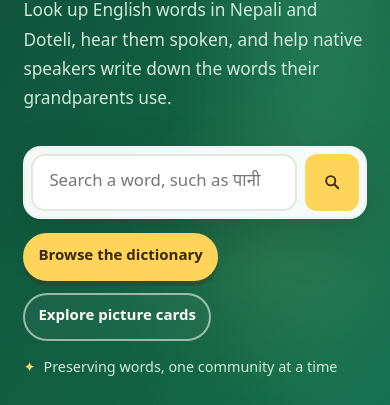
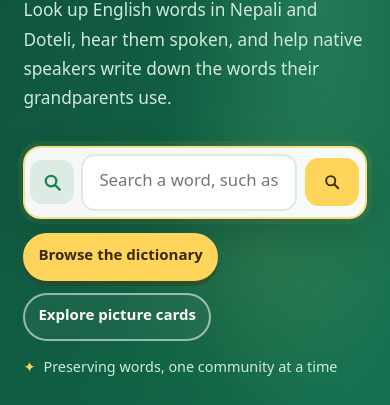
Before and after one commit to PJs-World/Prativa-Joshi-sabda-ghar, a website: page index.html in a window 390 px wide. Shown: the part 404-809 px from the top of the page. Drawn offline with Linux system fonts and the light colour scheme; no server answers.

Commit message:
feat: enhance hero search and search form with new icon and improved styling

```diff
--- a/css/style.css
+++ b/css/style.css
@@ -408,25 +408,46 @@ button.danger {
 
 .hero-search {
   display: grid;
-  grid-template-columns: minmax(0,1fr) auto;
+  grid-template-columns: 44px minmax(0,1fr) auto;
   gap: 8px;
-  padding: 7px;
+  align-items: center;
+  padding: 6px;
   background: rgba(255,255,255,.96);
-  border: 1px solid rgba(255,255,255,.72);
-  border-radius: 18px;
+  border: 2px solid rgba(255,212,91,.72);
+  border-radius: 20px;
   max-width: 560px;
   margin: 0 0 14px;
-  box-shadow: 0 18px 44px rgba(6,55,35,.28),
-    inset 0 0 0 1px rgba(16,95,67,.06)
+  box-shadow: 0 18px 44px rgba(6,55,35,.32),
+    0 0 0 5px rgba(255,212,91,.08)
 }
 
 .hero-search input {
   border: 0;
   background: transparent;
-  border-radius: 12px;
-  padding: 12px 15px;
+  border-radius: 10px;
+  padding: 12px 8px;
   color: #19372a;
   box-shadow: none
+}
+
+.search-icon {
+  width: 44px;
+  height: 44px;
+  display: grid;
+  place-items: center;
+  border-radius: 12px;
+  background: rgba(24,134,75,.11);
+  color: var(--primary);
+  justify-self: center
+}
+
+.search-icon svg {
+  width: 23px;
+  height: 23px;
+  fill: none;
+  stroke: currentColor;
+  stroke-width: 2.4;
+  stroke-linecap: round
 }
 
 .hero-search input:focus {
@@ -436,8 +457,10 @@ button.danger {
 
 .hero-search button {
   border: 0;
-  border-radius: 12px;
-  padding: 10px 15px;
+  border-radius: 14px;
+  min-height: 44px;
+  min-width: 132px;
+  padding: 10px 16px;
   background: #ffd45b;
   color: #392800;
   display: inline-flex;
@@ -880,15 +903,15 @@ input[type=text]:focus {
 
 .search-form {
   display: grid;
-  grid-template-columns: minmax(0,1fr) auto;
+  grid-template-columns: 50px minmax(0,1fr) auto;
   gap: 12px;
   align-items: stretch;
-  padding: 9px;
-  border: 1px solid var(--border);
-  border-radius: 18px;
+  padding: 8px;
+  border: 2px solid rgba(24,134,75,.22);
+  border-radius: 20px;
   background: var(--surface);
-  box-shadow: 0 12px 32px rgba(26,65,41,.07),
-    inset 0 1px 0 rgba(255,255,255,.7)
+  box-shadow: 0 14px 36px rgba(26,65,41,.12),
+    0 0 0 5px rgba(24,134,75,.04)
 }
 
 .search-submit {
@@ -1290,10 +1313,12 @@ footer {
     font-size: clamp(2.4rem,12vw,3.5rem)
   }
   .hero-search {
-    grid-template-columns: minmax(0,1fr) 54px;
+    grid-template-columns: 42px minmax(0,1fr) 54px;
     border-radius: 18px
   }
   .hero-search button {
+    min-width: 54px;
+    min-height: 48px;
     padding: 10px;
     font-size: 0
   }
@@ -1322,10 +1347,11 @@ footer {
     flex-wrap: wrap
   }
   .search-form {
-    grid-template-columns: 1fr
+    grid-template-columns: 44px minmax(0,1fr)
   }
   .search-submit {
     width: 100%
+    grid-column: 1 / -1
   }
   .about-grid p,.steps li {
     padding: 17px
--- a/index.html
+++ b/index.html
@@ -37,6 +37,9 @@
       <p class="lead">Look up English words in Nepali and Doteli, hear them spoken, and help native speakers write down the words their grandparents use.</p>
       <form id="heroSearchForm" class="hero-search" role="search">
         <label for="heroSearch" class="vh">Search the dictionary</label>
+        <span class="search-icon" aria-hidden="true">
+          <svg viewBox="0 0 24 24"><circle cx="10.5" cy="10.5" r="5.5"></circle><path d="m15 15 4.5 4.5"></path></svg>
+        </span>
         <input id="heroSearch" type="text" placeholder="Search a word, such as पानी" autocomplete="off">
         <button type="submit" aria-label="Search">
           <svg viewBox="0 0 24 24" aria-hidden="true"><circle cx="10.5" cy="10.5" r="5.5"></circle><path d="m15 15 4.5 4.5"></path></svg>
@@ -109,6 +112,9 @@
 
       <form id="searchForm" class="search-form" role="search">
         <label for="q" class="vh">Search words</label>
+        <span class="search-icon" aria-hidden="true">
+          <svg viewBox="0 0 24 24"><circle cx="10.5" cy="10.5" r="5.5"></circle><path d="m15 15 4.5 4.5"></path></svg>
+        </span>
         <input type="text" id="q" placeholder="Try “water” or “पानी”" autocomplete="off">
         <button class="btn primary search-submit" type="submit">
           <svg viewBox="0 0 24 24" aria-hidden="true"><circle cx="10.5" cy="10.5" r="5.5"></circle><path d="m15 15 4.5 4.5"></path></svg>
--- a/sw.js
+++ b/sw.js
@@ -1,7 +1,7 @@
 // Caches the app shell so the page opens with no internet.
 // Word data is handled by script.js (saved copy in localStorage).
 // Bump CACHE whenever a cached front-end asset changes.
-const CACHE = "sabda-ghar-v41";
+const CACHE = "sabda-ghar-v42";
 const ASSETS = ["./", "index.html", "json.js", "css/style.css", "scripts/script.js", "manifest.json",
   "learn.html", "css/learn.css", "data/cards.json", "scripts/engine.js", "scripts/learn.js",
   "icons/icon.svg", "icons/icon-192.png", "icons/icon-512.png", "icons/icon-maskable-512.png"];
```
